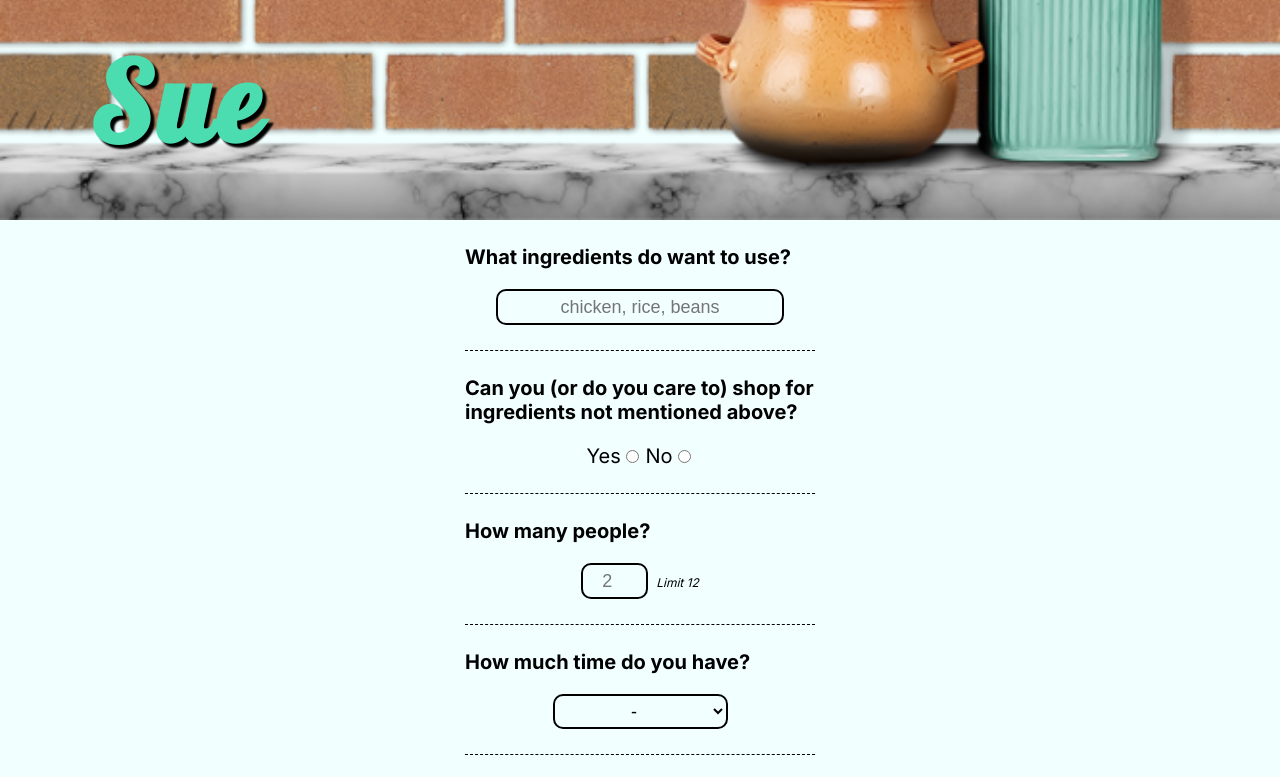
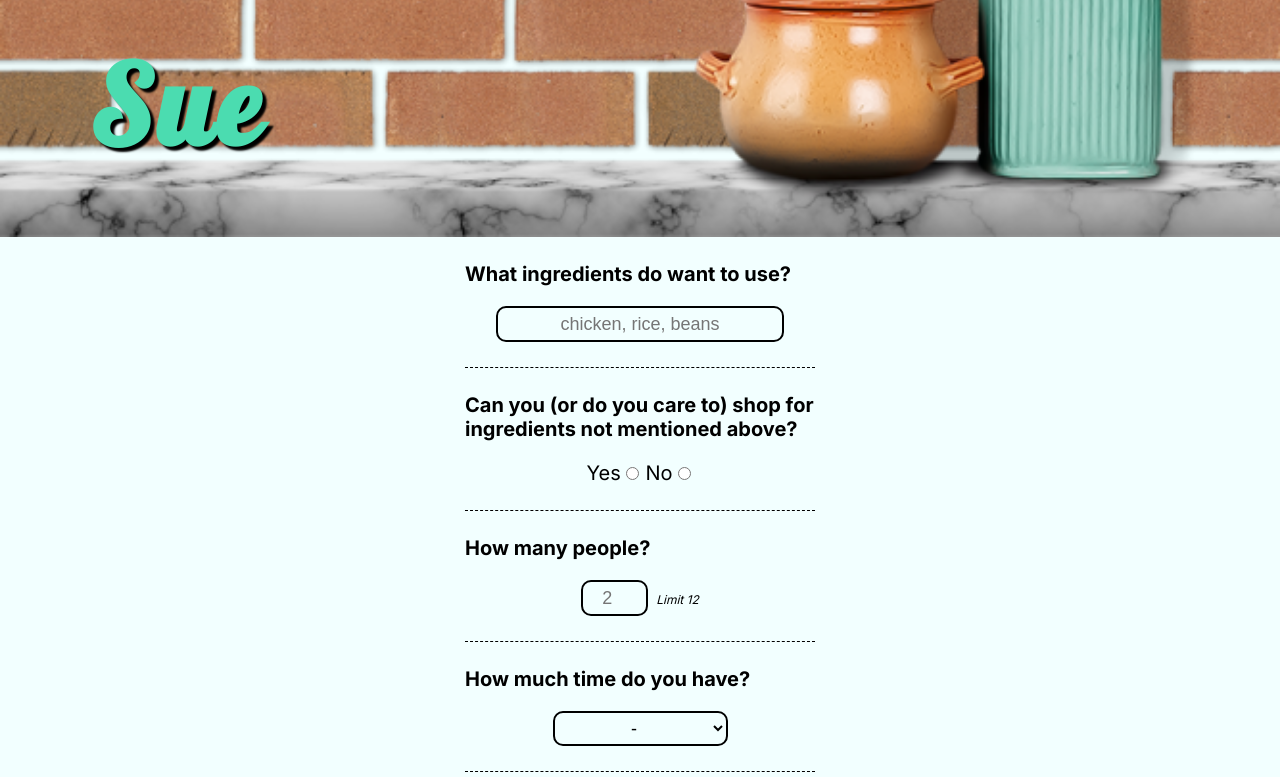
Before and after one commit to Eddie-OConnor/Sue, a website built with Vite: page index.html in a window 1280 px wide. Shown: the top 777 px of the page. Built offline with nearby package versions, Linux system fonts and the light colour scheme.

Commit message:
Update index.css

```diff
--- a/index.css
+++ b/index.css
@@ -11,7 +11,7 @@ header{
     background-image: url('assets/utensils.png');
     background-size: cover;
     background-position: bottom;
-    height: 220px;
+    height: 237px;
     width: 100%;
     margin: 0;
     position: relative;
```
